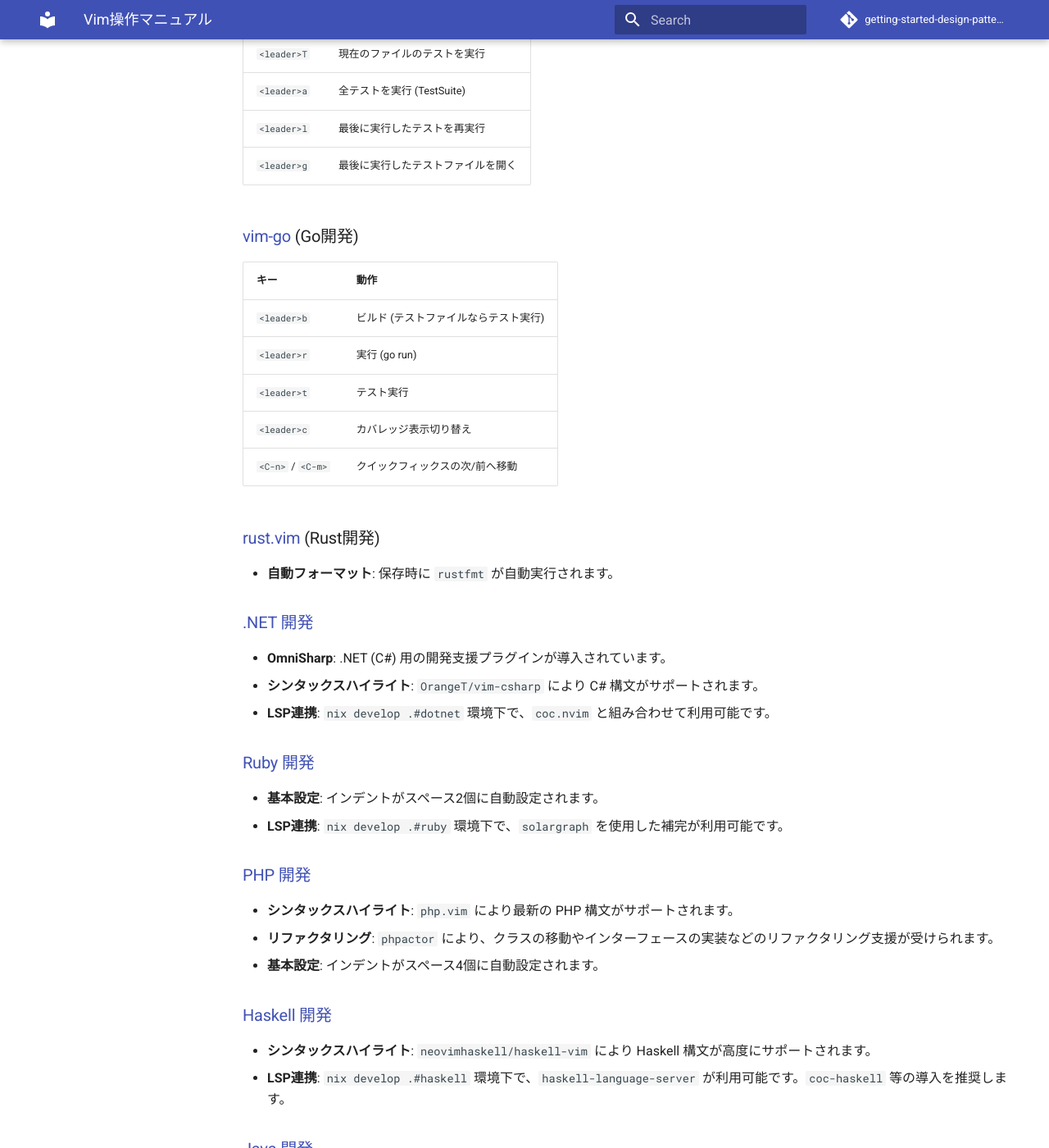
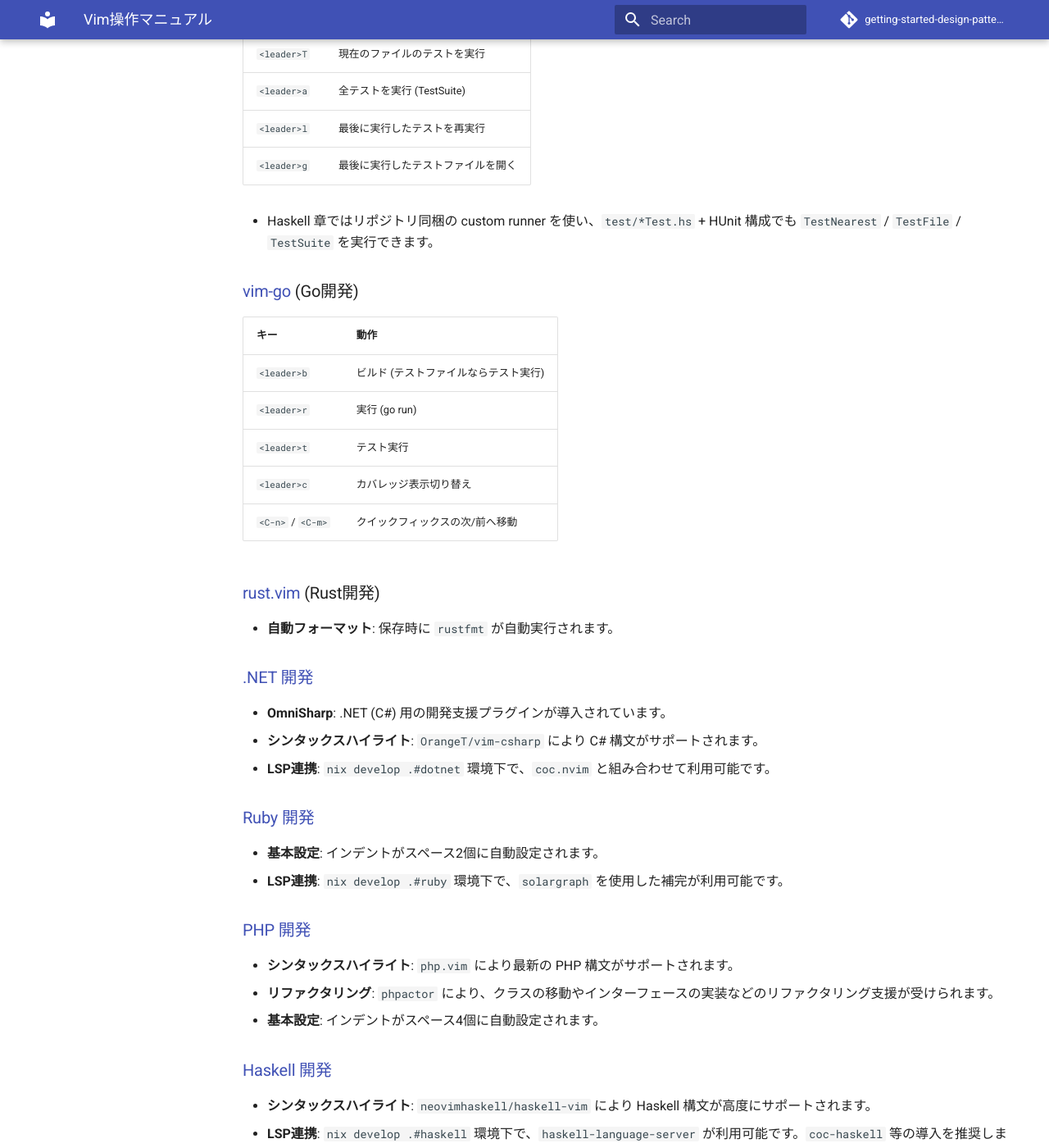
Before and after one commit to k2works/getting-started-design-pattern, an MkDocs documentation site: the page built from docs/reference/Vim操作マニュアル.md, in a window 1280 px wide and 1400 px high, scrolled down 4033 px. Shown: the whole window at 82% size. Built offline with MkDocs 1.6.1 and Material for MkDocs 9.7.7, drawn with Linux system fonts in a browser that asks for light colours; comment, search, counter and statistics services are not loaded; some of the changed text lies outside the part shown.

Commit message:
fix(vim): Haskell の vim-test 実行に対応
HUnit ベースの Haskell 章でも TestNearest と TestFile が動く custom runner を追加しました。\n章ディレクトリの自動検出と使い方のドキュメント更新も含みます。\n\nCo-authored-by: Copilot <223556219+Copilot@users.noreply.github.com>

```diff
--- a/docs/reference/Vim操作マニュアル.md
+++ b/docs/reference/Vim操作マニュアル.md
@@ -102,6 +102,8 @@
 | `<leader>l` | 最後に実行したテストを再実行 |
 | `<leader>g` | 最後に実行したテストファイルを開く |
 
+- Haskell 章ではリポジトリ同梱の custom runner を使い、`test/*Test.hs` + HUnit 構成でも `TestNearest` / `TestFile` / `TestSuite` を実行できます。
+
 ### [vim-go](https://github.com/fatih/vim-go) (Go開発)
 | キー | 動作 |
 |---|---|
@@ -131,6 +133,7 @@
 ### [Haskell 開発](https://github.com/neovimhaskell/haskell-vim)
 - **シンタックスハイライト**: `neovimhaskell/haskell-vim` により Haskell 構文が高度にサポートされます。
 - **LSP連携**: `nix develop .#haskell` 環境下で、`haskell-language-server` が利用可能です。`coc-haskell` 等の導入を推奨します。
+- **vim-test 連携**: `test/*Test.hs` と `test/Main.hs` を対象に、`cabal.project` がある章ディレクトリへ自動で移動して HUnit テストを実行します。
 
 ### [Java 開発](https://github.com/uiiaoo/java-syntax.vim)
 - **シンタックスハイライト**: `uiiaoo/java-syntax.vim` により Java 構文のハイライトが強化されています。
```
Also changed, not shown: 2 other files.
